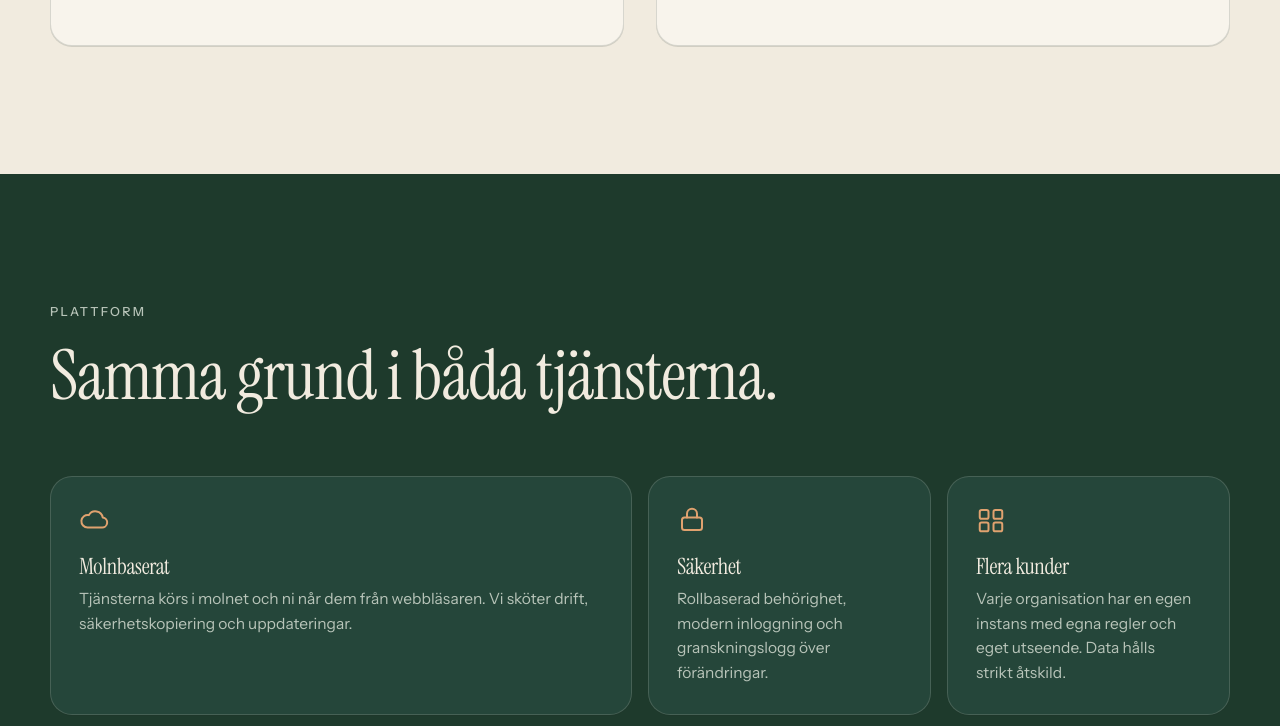
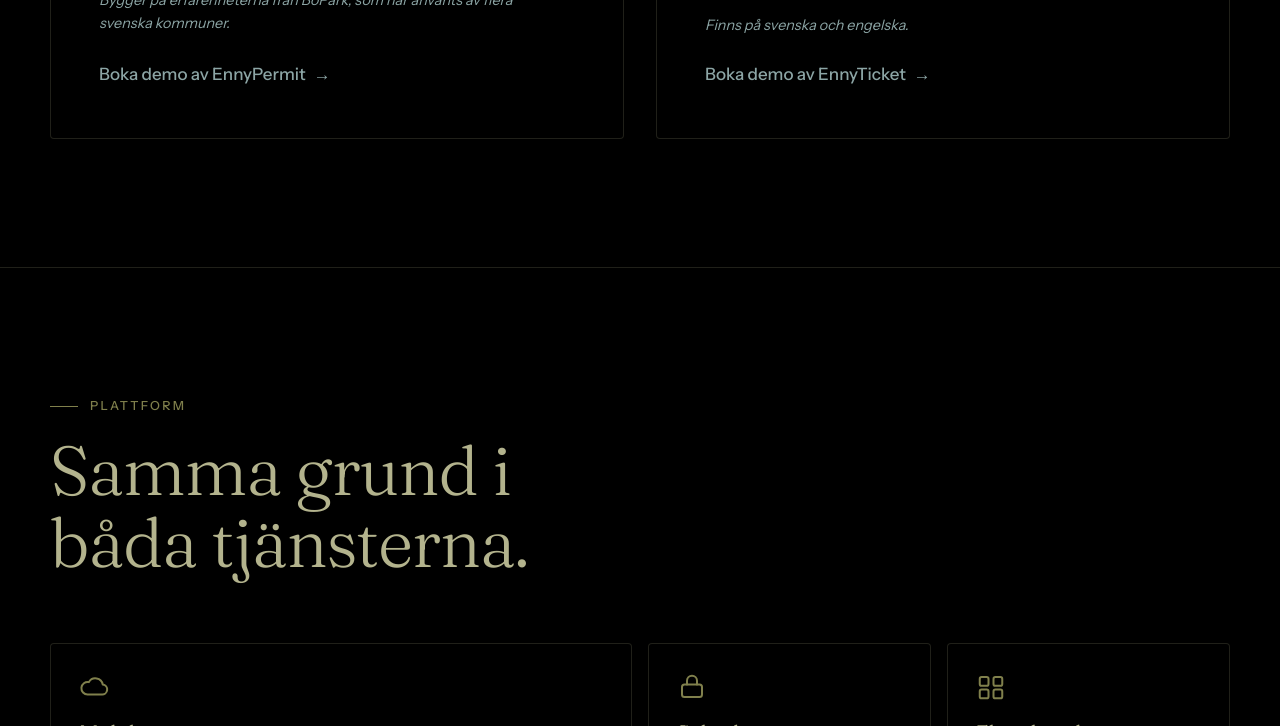
Before and after one commit to systemvaruhuset/systemvaruhuset-site, a plain HTML site: page index.html in a window 1280 px wide. Shown: the part 2074-2800 px from the top of the page. Drawn offline with Linux system fonts and the light colour scheme.

Commit message:
Add Jord theme: black base with Sand, Olivgrön and Blågrått from the colour chart
Co-Authored-By: Claude Opus 5.5 <noreply@anthropic.com>
Claude-Session: https://claude.ai/code/session_01FYmSSXe4dhAQsPSWoQ4szE

```diff
--- a/index.html
+++ b/index.html
@@ -5,7 +5,7 @@
   <meta name="viewport" content="width=device-width, initial-scale=1, viewport-fit=cover">
   <title>Systemvaruhuset – SaaS för tillstånd och ärendehantering</title>
   <meta name="description" content="Systemvaruhuset utvecklar och levererar EnnyPermit och EnnyTicket – molntjänster för digital tillståndshantering och modern ärendehantering.">
-  <meta name="theme-color" content="#f1ebdf">
+  <meta name="theme-color" content="#000000">
   <meta property="og:title" content="Systemvaruhuset">
   <meta property="og:description" content="EnnyPermit och EnnyTicket – SaaS för tillstånd och ärenden, utvecklat i Sverige.">
   <meta property="og:image" content="https://systemvaruhuset.se/assets/logo.png">
@@ -14,7 +14,7 @@
   <link rel="icon" href="assets/favicon.svg" type="image/svg+xml">
   <link rel="preconnect" href="https://fonts.googleapis.com">
   <link rel="preconnect" href="https://fonts.gstatic.com" crossorigin>
-  <link rel="stylesheet" href="https://fonts.googleapis.com/css2?family=Instrument+Serif:ital@0;1&family=Instrument+Sans:wght@400;500;600&display=swap">
+  <link rel="stylesheet" href="https://fonts.googleapis.com/css2?family=Fraunces:ital,opsz,wght@0,9..144,300..500;1,9..144,300..500&family=Instrument+Sans:wght@400;500;600&display=swap">
   <link rel="stylesheet" href="styles.css">
 </head>
 <body>
--- a/styles.css
+++ b/styles.css
@@ -1,29 +1,36 @@
 /* =========================================================
    Systemvaruhuset – stilmall
-   Tema: Skog (varm sand, djupgrönt, serif)
+   Tema: Jord (svart bas, sand, olivgrön, blågrått)
    ========================================================= */
 
 :root {
-  --bg: #f1ebdf;
-  --bg-alt: #1e3a2c;
-  --surface: #f8f4ec;
-  --text: #1c2a22;
-  --muted: #5d6a61;
-  --line: rgba(28, 42, 34, .15);
-  --accent: #1e3a2c;
-  --accent-ink: #f1ebdf;
-  --highlight: #b5672f;
-  --radius: 22px;
-  --radius-btn: 999px;
-  --font-display: "Instrument Serif", Georgia, serif;
+  /* Systemvaruhusets färgkarta */
+  --svart: #000000;
+  --blagratt: #8ca5a5;   /* R140 G165 B165 */
+  --olivgron: #80804c;   /* R128 G128 B76  */
+  --sand: #b3b38d;       /* R179 G179 B141 */
+
+  --bg: var(--svart);
+  --bg-alt: var(--svart);
+  --surface: var(--svart);
+  --text: var(--sand);
+  --muted: var(--blagratt);
+  --line: rgba(179, 179, 141, .18);
+  --accent: var(--sand);
+  --accent-ink: var(--svart);
+  --highlight: var(--olivgron);
+  --radius: 4px;
+  --radius-btn: 2px;
+  --font-display: "Fraunces", Georgia, serif;
   --font-body: "Instrument Sans", system-ui, sans-serif;
   --font-eyebrow: "Instrument Sans", system-ui, sans-serif;
-  --display-weight: 400;
-  --display-track: -0.015em;
+  --display-weight: 300;
+  --display-track: -0.02em;
   --display-style-em: italic;
-  --glow: radial-gradient(50% 60% at 80% 20%, rgba(181, 103, 47, .14), transparent 70%);
-  --shadow: 0 1px 0 var(--line);
-  --header-bg: rgba(241, 235, 223, .85);
+  --glow: radial-gradient(45% 55% at 82% 28%, rgba(128, 128, 76, .22), transparent 70%),
+          radial-gradient(35% 45% at 10% 90%, rgba(140, 165, 165, .10), transparent 70%);
+  --shadow: none;
+  --header-bg: rgba(0, 0, 0, .82);
 }
 
 /* =========================================================
@@ -329,16 +336,47 @@ p { margin: 0; text-wrap: pretty; }
 }
 
 /* =========================================================
-   Skog – temadetaljer
+   Jord – temadetaljer
+   Svart bakgrund överallt; sektioner skiljs åt med tunna linjer.
    ========================================================= */
-.section-alt {
-  --text: #f1ebdf; --muted: #b8c4b9; --line: rgba(241, 235, 223, .16);
-  --surface: #25463a; --highlight: #e0a26f;
-  color: var(--text);
+::selection { background: var(--olivgron); color: var(--svart); }
+.section-alt { border-block: 1px solid var(--line); }
+
+/* Höjdkurvor (topografi) bakom hero – naturinspirerat mönster */
+.hero-glow::after {
+  content: ""; position: absolute; inset: 0;
+  background: repeating-radial-gradient(ellipse 120% 90% at 88% 30%,
+    transparent 0 34px, rgba(128, 128, 76, .28) 34px 35px);
+  -webkit-mask-image: radial-gradient(55% 70% at 85% 35%, #000 0%, transparent 75%);
+          mask-image: radial-gradient(55% 70% at 85% 35%, #000 0%, transparent 75%);
 }
 .hero h1 { font-size: clamp(3rem, 7.4vw, 6.4rem); line-height: .98; }
+.hero h1 em, .section h2 em { color: var(--blagratt); }
 .section h2 { font-size: clamp(2.4rem, 5.4vw, 4.4rem); }
-.contact-card { background: var(--accent); color: var(--accent-ink); border: 0; }
+
+.eyebrow { color: var(--olivgron); }
+.eyebrow::before { content: ""; display: inline-block; width: 1.75rem; height: 1px; background: currentColor; vertical-align: middle; margin-right: .75rem; }
+.contact-card .eyebrow::before { display: none; }
+
+.btn:hover { background: var(--blagratt); border-color: var(--blagratt); }
+.btn-ghost:hover { background: transparent; color: var(--sand); border-color: var(--sand); }
+.nav a:not(.btn):hover, .footer-nav a:hover { color: var(--sand); }
+
+.mock { background: var(--svart); border-color: rgba(179, 179, 141, .28); }
+.pill { background: var(--olivgron); color: var(--svart); font-weight: 600; }
+
+.product, .cell { transition: transform .3s ease, border-color .3s ease; }
+.product:hover, .cell:hover { border-color: var(--olivgron); }
+.product-mark { border-radius: 2px; background: transparent; color: var(--sand); border: 1px solid var(--olivgron); }
+.tag { border-radius: 2px; }
+.product .link-arrow { color: var(--blagratt); }
+
+.num { font-family: var(--font-display); font-size: 2.4rem; font-weight: 300; letter-spacing: 0; line-height: 1; }
+.values dt { color: var(--sand); }
+
+/* Kontaktkortet är sidans enda färgfält: olivgrönt med svart text */
+.contact-card { background: var(--olivgron); color: var(--svart); border: 0; border-radius: var(--radius); }
 .contact-card .eyebrow,
-.contact-card .section-lead { color: #c9d3c8; }
-.contact-card .btn { background: var(--accent-ink); color: var(--accent); border-color: var(--accent-ink); }
+.contact-card .section-lead { color: var(--svart); }
+.contact-card .btn { background: var(--svart); color: var(--sand); border-color: var(--svart); }
+.contact-card .btn:hover { background: var(--svart); color: var(--blagratt); }
```
Also changed, not shown: assets/favicon.svg, 1 other file.
